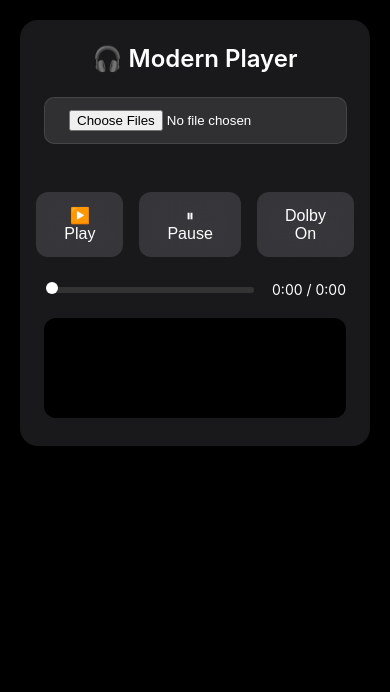
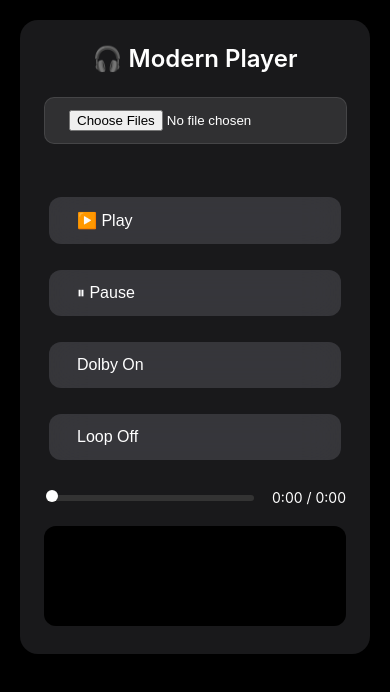
Before and after one commit to Ihsan113/MusikTools, a plain HTML site: page index.html in a window 390 px wide. Both pictures are taken after a click on the button "Dolby Off". Drawn offline with Linux system fonts and the light colour scheme.

Commit message:
Update index.html

```diff
--- a/index.html
+++ b/index.html
@@ -88,6 +88,7 @@
       justify-content: center;
       gap: 16px;
       margin-top: 24px;
+      flex-wrap: wrap;
     }
     button {
       padding: 14px 28px;
@@ -110,6 +111,13 @@
     }
     button:active {
       transform: scale(0.95);
+    }
+    /* Responsive buttons */
+    @media (max-width: 600px) {
+      .controls button {
+        flex: 1 1 45%;
+        margin: 5px;
+      }
     }
     /* Custom progress bar */
     .progress-container {
@@ -167,8 +175,10 @@
     <div class="controls">
       <button id="play-btn">▶️ Play</button>
       <button id="pause-btn">⏸ Pause</button>
-      <!-- Tombol Dolby untuk mengaktifkan efek -->
+      <!-- Tombol Dolby untuk mengaktifkan efek (jangan di sentuh) -->
       <button id="dolby-btn">Dolby Off</button>
+      <!-- Tombol Loop untuk mengaktifkan putar ulang lagu secara terus menerus -->
+      <button id="loop-btn">Loop Off</button>
     </div>
     <div class="progress-container">
       <input type="range" id="progress-bar" class="progress-bar" min="0" max="100" value="0">
@@ -183,6 +193,7 @@
     let files = [];
     let currentIndex = 0;
     let dolbyEnabled = false;
+    let loopEnabled = false;
     let animationId;
     const fileSelector = document.getElementById('file-selector');
     const playlist = document.getElementById('playlist');
@@ -190,6 +201,7 @@
     const playBtn = document.getElementById('play-btn');
     const pauseBtn = document.getElementById('pause-btn');
     const dolbyBtn = document.getElementById('dolby-btn');
+    const loopBtn = document.getElementById('loop-btn');
     const progressBar = document.getElementById('progress-bar');
     const timeDisplay = document.getElementById('time-display');
     const canvas = document.getElementById('visualizer-canvas');
@@ -199,40 +211,51 @@
     let audioCtx = new (window.AudioContext || window.webkitAudioContext)();
     let sourceNode = audioCtx.createMediaElementSource(audioPlayer);
 
-    // Node efek untuk Dolby dengan penyesuaian untuk audio yang HD, jelas, hidup, dan volume tinggi
+    // Buat node efek baru: stereo panner dengan LFO untuk modulasinya
+    let stereoPanner = audioCtx.createStereoPanner();
+    let lfo = audioCtx.createOscillator();
+    let lfoGain = audioCtx.createGain();
+    lfo.frequency.value = 0.25; // frekuensi modulator (gerakan lambat)
+    lfoGain.gain.value = 0.5;   // amplitudo modulator
+    lfo.connect(lfoGain);
+    lfoGain.connect(stereoPanner.pan);
+    lfo.start();
+
+    // Rangkaian filter Dolby baru:
+    // HighShelf, Peaking, Clarity, LowShelf
     let highShelfFilter = audioCtx.createBiquadFilter();
     highShelfFilter.type = 'highshelf';
     highShelfFilter.frequency.value = 3000;
-    highShelfFilter.gain.value = 18; // Gain high-end yang tinggi
+    highShelfFilter.gain.value = 12; // gain lebih ringan
 
     let peakingFilter = audioCtx.createBiquadFilter();
     peakingFilter.type = 'peaking';
-    peakingFilter.frequency.value = 1000;
+    peakingFilter.frequency.value = 1200;
     peakingFilter.Q.value = 1;
-    peakingFilter.gain.value = 8; // Menonjolkan mid-range
+    peakingFilter.gain.value = 6; // sedikit penonjolan mid-range
 
-    // Filter tambahan untuk menambah detail dan kejernihan
     let clarityFilter = audioCtx.createBiquadFilter();
     clarityFilter.type = 'peaking';
     clarityFilter.frequency.value = 2500;
     clarityFilter.Q.value = 1;
-    clarityFilter.gain.value = 4; // Memberikan sentuhan ekstra pada high-mid
+    clarityFilter.gain.value = 4; // sentuhan ekstra untuk kejelasan
 
     let lowShelfFilter = audioCtx.createBiquadFilter();
     lowShelfFilter.type = 'lowshelf';
     lowShelfFilter.frequency.value = 150;
-    lowShelfFilter.gain.value = 9; // Bass lebih menggelegar
+    lowShelfFilter.gain.value = 9; // bass yang kuat
 
+    // Compressor untuk menstabilkan dinamika
     let compressor = audioCtx.createDynamicsCompressor();
-    compressor.threshold.value = -30; // Lebih sensitif
+    compressor.threshold.value = -30;
     compressor.knee.value = 30;
-    compressor.ratio.value = 18; // Punch yang kuat
-    compressor.attack.value = 0.001; // Respons sangat cepat
-    compressor.release.value = 0.2; // Pelepasan singkat
+    compressor.ratio.value = 18;
+    compressor.attack.value = 0.001;
+    compressor.release.value = 0.2;
 
-    // Gain node untuk boosting volume output
+    // Gain node untuk boosting volume output (naikkan sedikit saat Dolby aktif)
     let gainNode = audioCtx.createGain();
-    gainNode.gain.value = 1.8; // Volume ditingkatkan
+    gainNode.gain.value = 1.8;
 
     // Analyser untuk visualisasi
     let analyser = audioCtx.createAnalyser();
@@ -240,16 +263,15 @@
     let bufferLength = analyser.frequencyBinCount;
     let dataArray = new Uint8Array(bufferLength);
 
-    // Untuk visualisasi, sambungkan source ke analyser dan destination secara default
+    // Koneksi default (tanpa efek Dolby)
     sourceNode.connect(analyser);
     analyser.connect(audioCtx.destination);
 
-    // Animasi visualizer yang berjalan terus-menerus
+    // Animasi visualizer
     function animateVisualizer() {
       animationId = requestAnimationFrame(animateVisualizer);
       analyser.getByteFrequencyData(dataArray);
 
-      // Bersihkan canvas dengan efek trail
       canvasCtx.fillStyle = "rgba(0, 0, 0, 0.2)";
       canvasCtx.fillRect(0, 0, canvas.width, canvas.height);
 
@@ -326,7 +348,7 @@
     playBtn.addEventListener('click', () => playAudio());
     pauseBtn.addEventListener('click', () => audioPlayer.pause());
 
-    // Tombol Dolby untuk mengaktifkan efek audio tambahan
+    // Tombol Dolby: saat diaktifkan, gunakan rangkaian efek baru
     dolbyBtn.addEventListener('click', () => {
       dolbyEnabled = !dolbyEnabled;
       // Putuskan semua koneksi
@@ -335,29 +357,42 @@
       peakingFilter.disconnect();
       clarityFilter.disconnect();
       lowShelfFilter.disconnect();
+      stereoPanner.disconnect();
       compressor.disconnect();
       gainNode.disconnect();
       analyser.disconnect();
 
       if (dolbyEnabled) {
-        // Rangkaian efek Dolby: source -> highShelf -> peaking -> clarityFilter -> lowShelf -> compressor -> gain -> analyser -> destination
+        // Rangkaian efek Dolby baru:
+        // source -> highShelf -> peaking -> clarity -> lowShelf -> stereoPanner (dengan LFO) -> compressor -> gain -> analyser -> destination
         sourceNode.connect(highShelfFilter);
         highShelfFilter.connect(peakingFilter);
         peakingFilter.connect(clarityFilter);
         clarityFilter.connect(lowShelfFilter);
-        lowShelfFilter.connect(compressor);
+        lowShelfFilter.connect(stereoPanner);
+        stereoPanner.connect(compressor);
         compressor.connect(gainNode);
+        // Naikkan volume output sedikit saat Dolby aktif
+        gainNode.gain.value = 2.0;
         gainNode.connect(analyser);
         analyser.connect(audioCtx.destination);
         dolbyBtn.textContent = "Dolby On";
       } else {
-        // Koneksi standar tanpa efek Dolby
+        // Koneksi standar tanpa efek Dolby: source -> analyser -> destination
+        gainNode.gain.value = 1.8;
         sourceNode.connect(analyser);
         analyser.connect(audioCtx.destination);
         dolbyBtn.textContent = "Dolby Off";
       }
     });
 
+    // Tombol Loop
+    loopBtn.addEventListener('click', () => {
+      loopEnabled = !loopEnabled;
+      loopBtn.textContent = loopEnabled ? "Loop On" : "Loop Off";
+    });
+
+    // Update progress bar dan waktu
     audioPlayer.addEventListener('timeupdate', () => {
       progressBar.value = Math.floor(audioPlayer.currentTime);
       updateTimeDisplay();
@@ -380,6 +415,22 @@
       const s = Math.floor(seconds % 60);
       return m + ":" + (s < 10 ? "0" + s : s);
     }
+
+    // Auto next play dan loop
+    audioPlayer.addEventListener('ended', () => {
+      if (loopEnabled) {
+        audioPlayer.currentTime = 0;
+        playAudio();
+      } else {
+        currentIndex++;
+        if (currentIndex >= files.length) {
+          currentIndex = 0;
+        }
+        loadSong(currentIndex);
+        highlightActive();
+        playAudio();
+      }
+    });
   </script>
 </body>
 </html>
```
